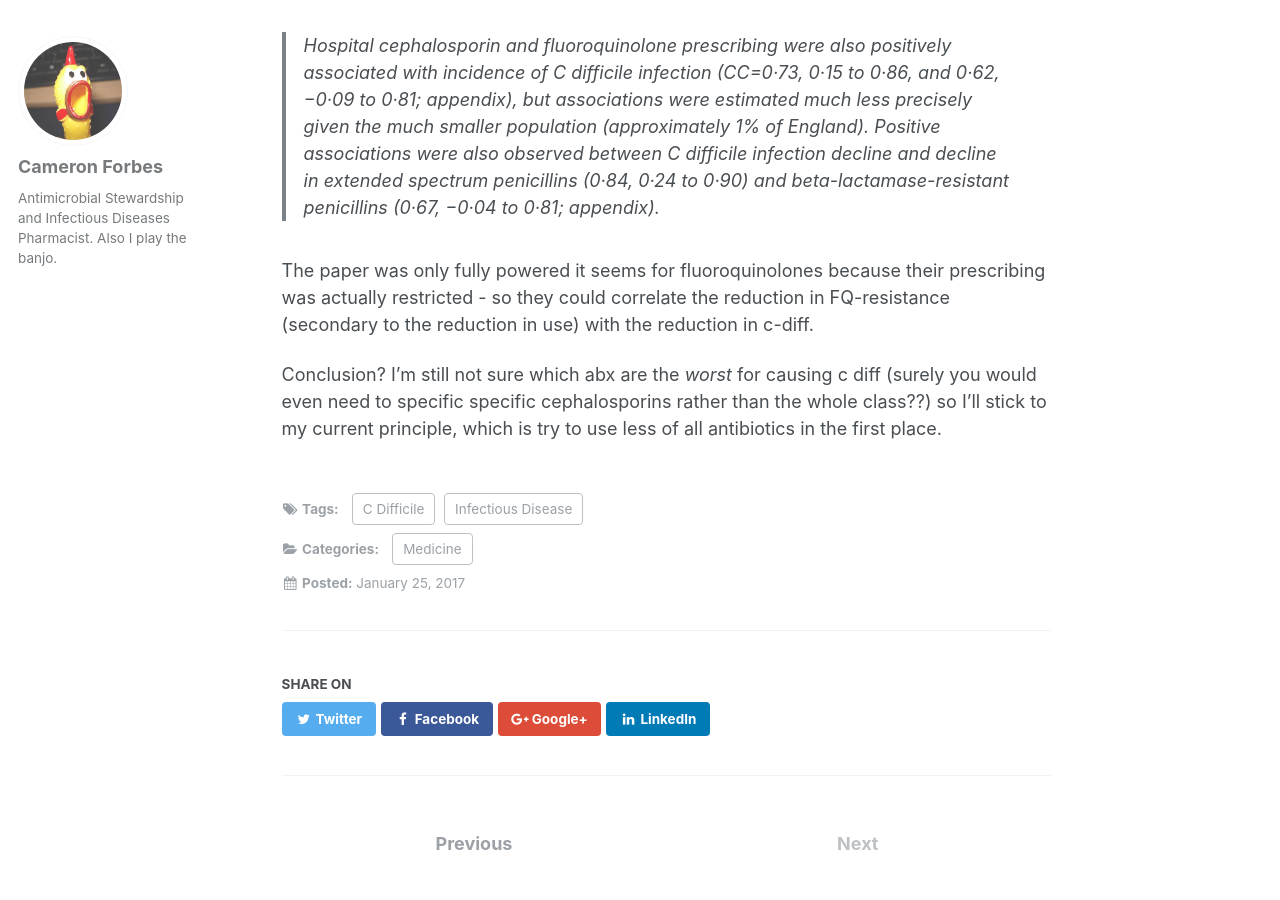
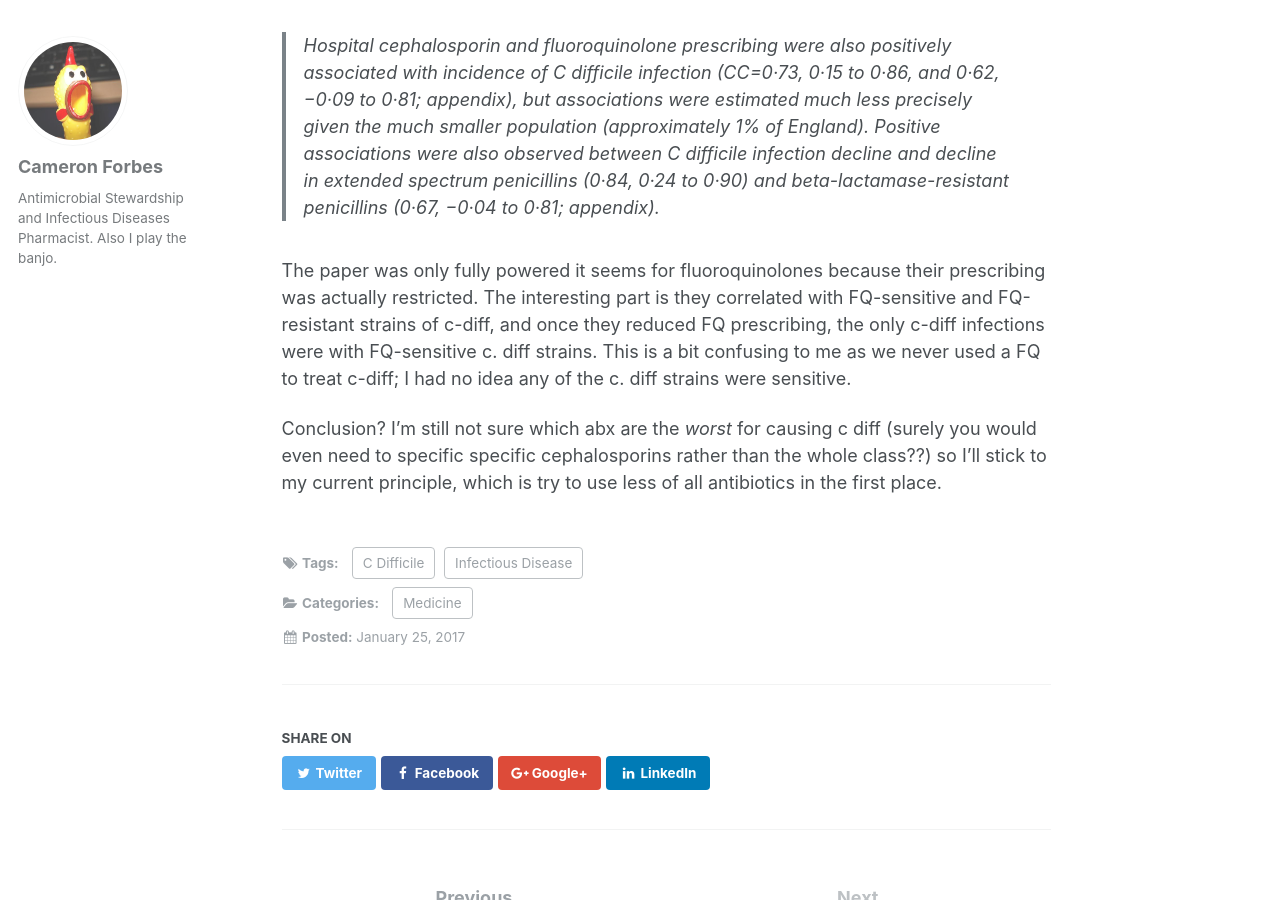
Before and after one commit to BanjoCam/banjocam.github.io, a Jekyll site: the page built from _posts/2017-01-25-limiting-fluoroquinolones-limits-cdiff.md, in a window 1280 px wide and 900 px high, scrolled down 441 px. Built offline with Jekyll 4.4.1, drawn with Linux system fonts in a browser that asks for light colours; comment, search, counter and statistics services are not loaded.

Commit message:
fixed a post

```diff
--- a/_posts/2017-01-25-limiting-fluoroquinolones-limits-cdiff.md
+++ b/_posts/2017-01-25-limiting-fluoroquinolones-limits-cdiff.md
@@ -19,9 +20,10 @@ Interestingly if you delve into the full paper, it mentions:
 
 > Hospital cephalosporin and fluoroquinolone prescribing were also positively associated with incidence of C difficile infection (CC=0·73, 0·15 to 0·86, and 0·62, −0·09 to 0·81; appendix), but associations were estimated much less precisely given the much smaller population (approximately 1% of England). Positive associations were also observed between C difficile infection decline and decline in extended spectrum penicillins (0·84, 0·24 to 0·90) and beta-lactamase-resistant penicillins (0·67, −0·04 to 0·81; appendix).
 
-The paper was only fully powered it seems for fluoroquinolones because their prescribing was actually restricted -
-so they could correlate the reduction in FQ-resistance (secondary to the reduction in use) with the
-reduction in c-diff.
+The paper was only fully powered it seems for fluoroquinolones because their prescribing was actually restricted.
+The interesting part is they correlated with FQ-sensitive and FQ-resistant strains of c-diff, and once they reduced
+FQ prescribing, the only c-diff infections were with FQ-sensitive c. diff strains. This is a bit confusing to me
+as we never used a FQ to treat c-diff; I had no idea any of the c. diff strains were sensitive.
 
 Conclusion? I'm still not sure which abx are the _worst_ for causing c diff (surely you would even
 need to specific specific cephalosporins rather than the whole class??) so I'll stick to my current
```
Also changed, not shown: other parts of _posts/2017-01-25-limiting-fluoroquinolones-limits-cdiff.md (+1 -0 lines).
